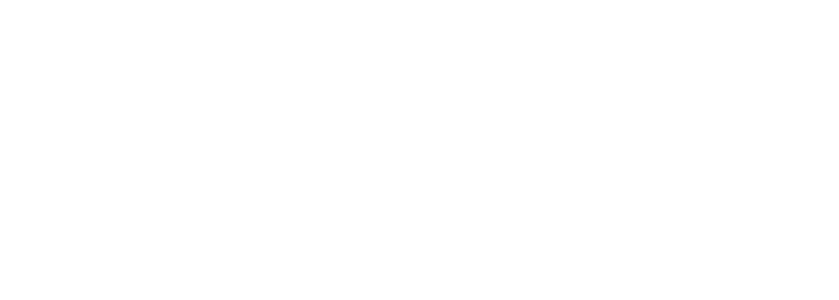
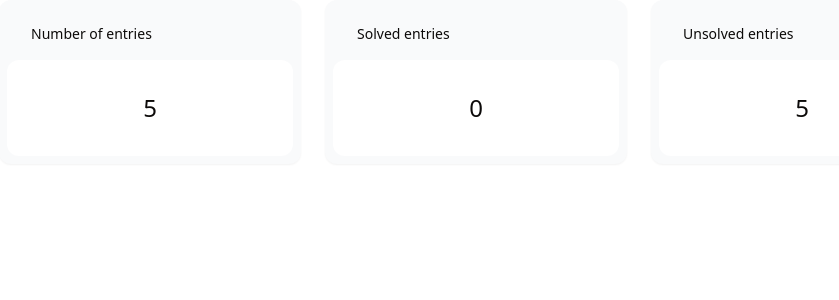
Before and after one commit to CuriousGeorg1/Taskline, a Next.js app in the folder taskline-client/: page /journal in a window 1280 px wide. Shown: the top 300 px of the page, without its empty margins (1-840 px from the left). Built offline with nearby package versions, Linux system fonts and the light colour scheme.

Commit message:
Journal cards

```diff
--- a/taskline-client/src/app/journal/page.tsx
+++ b/taskline-client/src/app/journal/page.tsx
@@ -1 +1,9 @@
-export default async function Home() {}
+import CardWrapper from "@/components/journal/entries-sum";
+
+export default async function Home() {
+  return (
+    <div className="grid gap-6 sm:grid-cols-2 lg:grid-cols-4">
+      <CardWrapper />
+    </div>
+  );
+}
--- /dev/null
+++ b/taskline-client/src/components/journal/entries-sum.tsx
@@ -0,0 +1,36 @@
+import { Lusitana } from "next/font/google";
+
+export default async function CardWrapper() {
+  const numberOfEntries = 5;
+  const solvedEntries = 0;
+  const numberOfUnsolved = numberOfEntries - solvedEntries;
+
+  return (
+    <>
+      <Card title="Number of entries" value={numberOfEntries} type="entries" />
+      <Card title="Solved entries" value={solvedEntries} type="solved" />
+      <Card title="Unsolved entries" value={numberOfUnsolved} type="unsolved" />
+    </>
+  );
+}
+
+export function Card({
+  title,
+  value,
+  type,
+}: {
+  title: string;
+  value: number | string;
+  type: "entries" | "solved" | "unsolved";
+}) {
+  return (
+    <div className="rounded-xl bg-gray-50 p-2 shadow-sm">
+      <div className="flex p-4">
+        <h3 className="ml-2 text-sm font-medium">{title}</h3>
+      </div>
+      <p className="truncate rounded-xl bg-white px-4 py-8 text-center text-2xl">
+        {value}
+      </p>
+    </div>
+  );
+}
```
Also changed, not shown: 1 other file (tests, documents, lock files or other folders).
